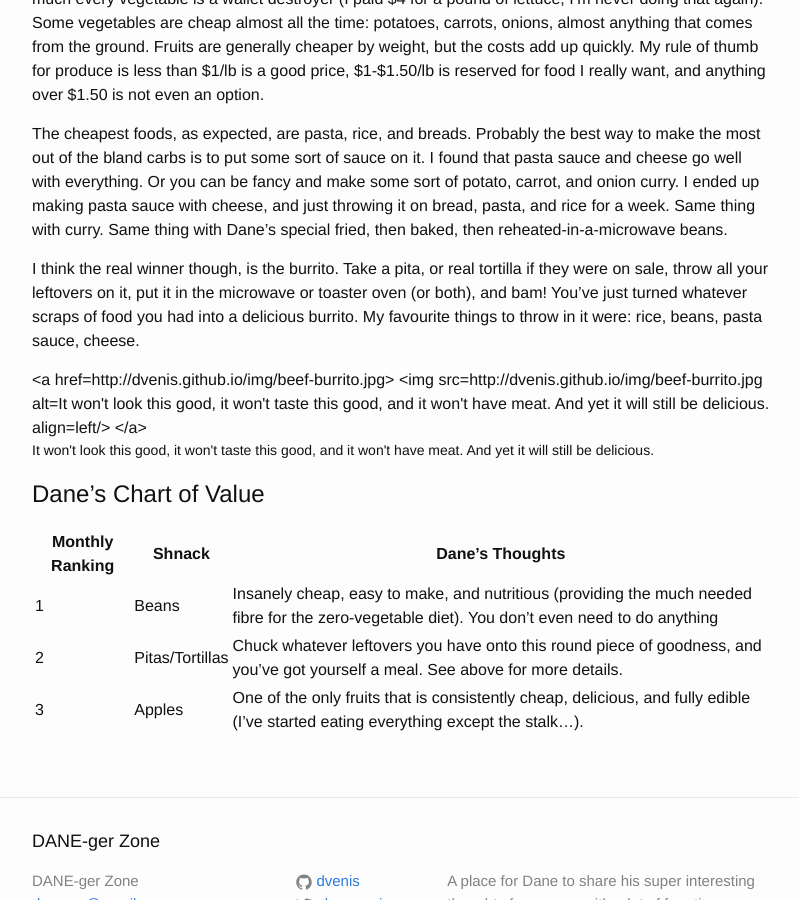
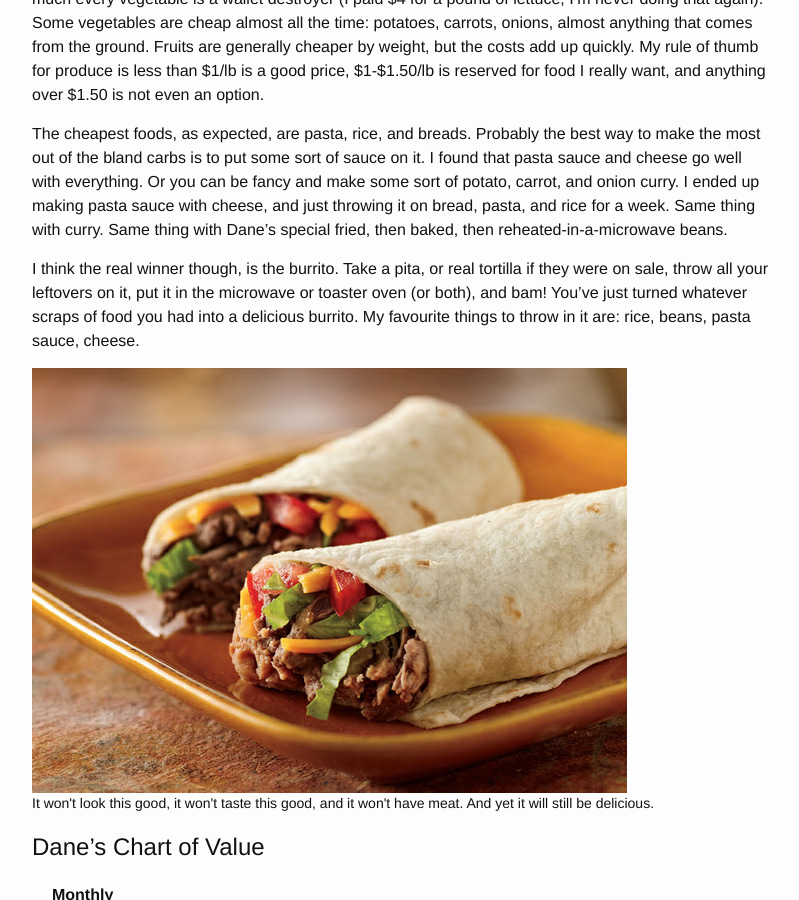
Before and after one commit to dvenis/dvenis.github.io, a Jekyll site: the page built from _posts/2015-03-02-le-groceries-de-la-january.md, in a window 1280 px wide and 900 px high, scrolled down 721 px. Shown: the whole window, without its empty margins (238-1037 px from the left). Built offline with Jekyll 4.4.1, drawn with Linux system fonts in a browser that asks for light colours.

Commit message:
Fixed incorrect image url issues for the image.html file.

```diff
--- a/_includes/image.html
+++ b/_includes/image.html
@@ -1,6 +1,6 @@
 <figure>
-  <a href={{ site.url }}{{ include.url }}>
-    <img src={{ site.url }}{{ include.url }} alt={{ include.caption }} align={{ include.align }}/>
+  <a href="{{ site.url }}{{ include.url }}">
+    <img src="{{ site.url }}{{ include.url }}" alt="{{ include.caption }}"/>
   </a>
   <figcaption>{{ include.caption }}</figcaption>
 </figure>
--- a/_posts/2015-03-02-le-groceries-de-la-january.md
+++ b/_posts/2015-03-02-le-groceries-de-la-january.md
@@ -28,7 +28,7 @@ Let me share with you the most important thing I learned: produce is too expensi
 
 The cheapest foods, as expected, are pasta, rice, and breads. Probably the best way to make the most out of the bland carbs is to put some sort of sauce on it. I found that pasta sauce and cheese go well with everything. Or you can be fancy and make some sort of potato, carrot, and onion curry. I ended up making pasta sauce with cheese, and just throwing it on bread, pasta, and rice for a week. Same thing with curry. Same thing with Dane's special fried, then baked, then reheated-in-a-microwave beans.
 
-I think the real winner though, is the burrito. Take a pita, or real tortilla if they were on sale, throw all your leftovers on it, put it in the microwave or toaster oven (or both), and bam! You've just turned whatever scraps of food you had into a delicious burrito. My favourite things to throw in it were: rice, beans, pasta sauce, cheese.
+I think the real winner though, is the burrito. Take a pita, or real tortilla if they were on sale, throw all your leftovers on it, put it in the microwave or toaster oven (or both), and bam! You've just turned whatever scraps of food you had into a delicious burrito. My favourite things to throw in it are: rice, beans, pasta sauce, cheese.
 
 {% include image.html url="/img/beef-burrito.jpg" align="left" caption="It won't look this good, it won't taste this good, and it won't have meat. And yet it will still  be delicious."%}
 
```
